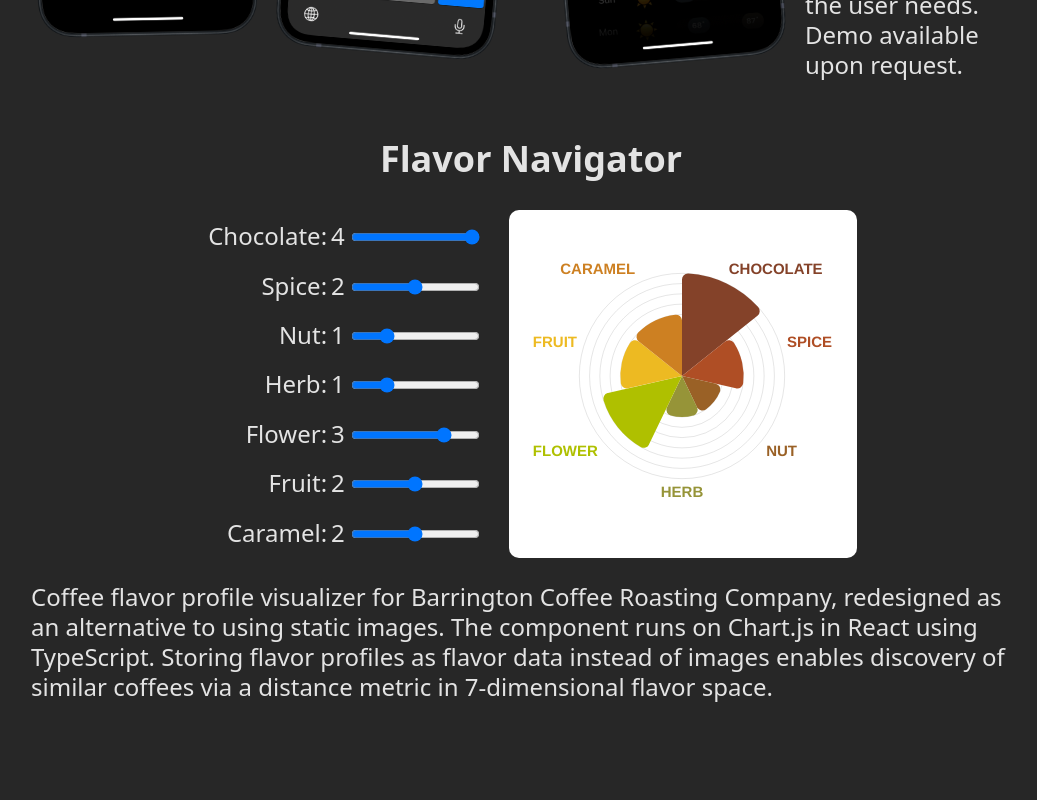
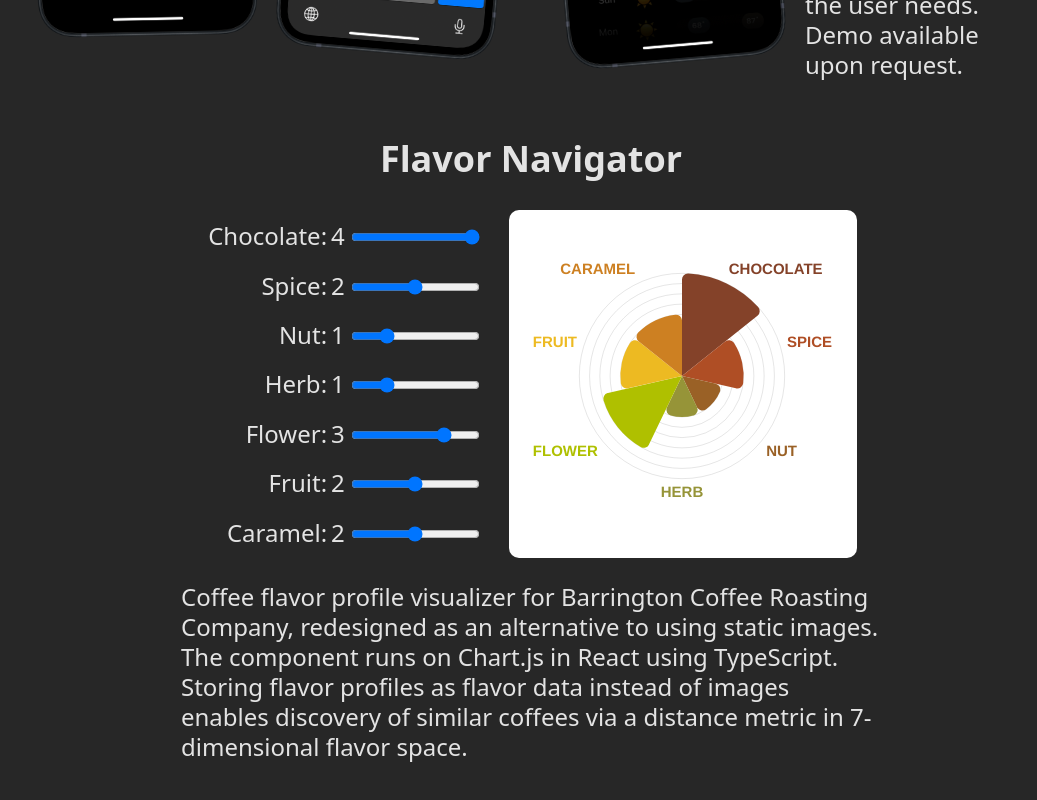
Before and after one commit to colecharb/colecharb-web, a React (Vite) app: page /portfolio in a window 1280 px wide. Shown: the part 1343-2143 px from the top of the page, without its empty margins (109-1146 px from the left). Built offline with nearby package versions, Linux system fonts and the light colour scheme.

Commit message:
layout fixes

```diff
--- a/src/components/ProjectFlavorNavigator.tsx
+++ b/src/components/ProjectFlavorNavigator.tsx
@@ -67,7 +67,9 @@ export default function () {
     <div>
       <h3>Flavor Navigator</h3>
 
-      <div style={{ display: 'flex', flexDirection: "row-reverse", flexWrap: "wrap", justifyContent: 'center', gap: '1em' }}>
+      <div style={{ display: 'flex', flexDirection: "column", flexWrap: 'wrap', justifyContent: 'center', gap: '1em', alignItems: 'center' }}>
+
+        <div style={{ display: 'flex', flexDirection: "row-reverse", flexWrap: "wrap", justifyContent: 'center', gap: '1em' }}>
 
         {/* <div style={{}}> */}
         <div style={{ width: '75vw', maxWidth: '300px', backgroundColor: 'white', borderRadius: '10px', padding: '1em' }}>
@@ -104,13 +106,18 @@ export default function () {
           })}
         </table>
 
-        <div style={{}}>
+
+
+        </div>
+
+        <div className="portfolio-description" style={{}}>
           Coffee flavor profile visualizer for <a href='https://barringtoncoffee.com/' target='_blank'>
             Barrington Coffee Roasting Company
           </a>, redesigned as an alternative to using static images. The component runs on Chart.js in React using TypeScript. Storing flavor profiles as flavor data instead of images enables discovery of similar coffees via a distance metric in 7-dimensional flavor space.
         </div>
 
       </div>
+
     </div >
   )
 }
```
